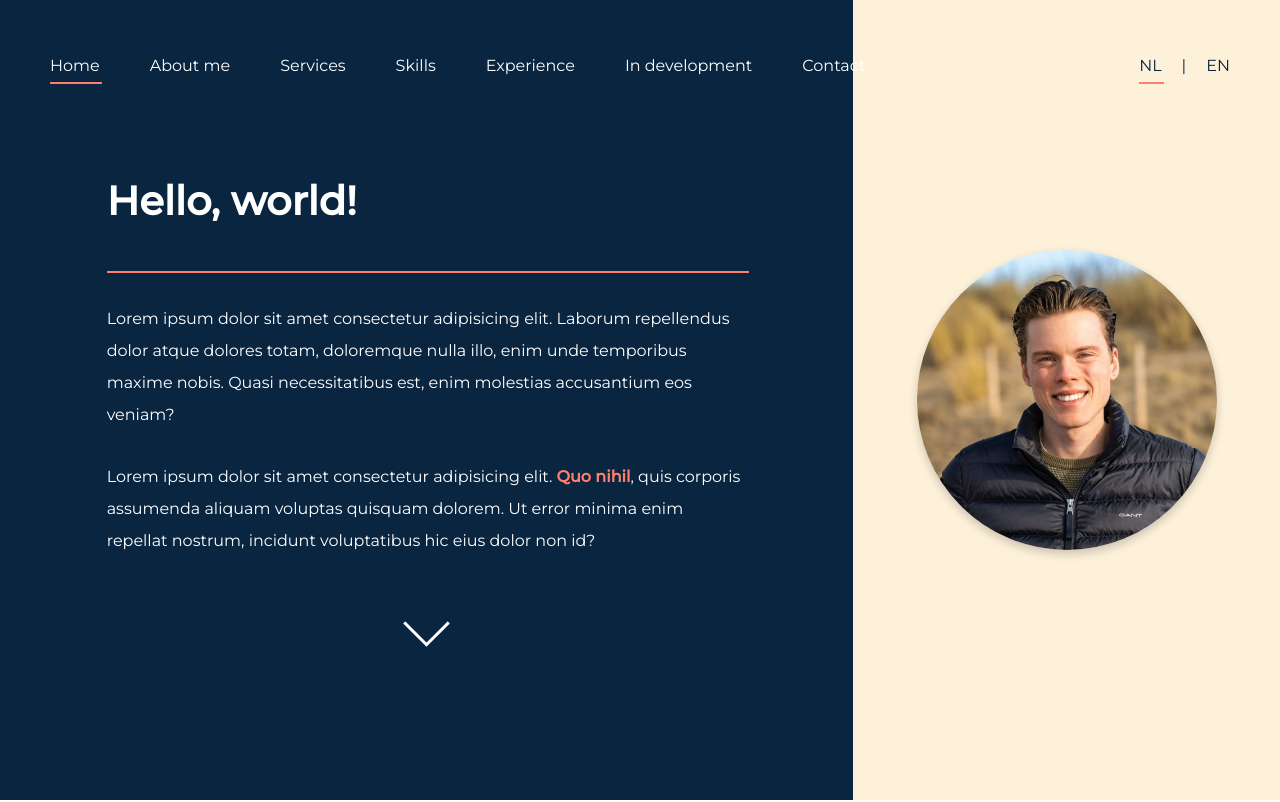
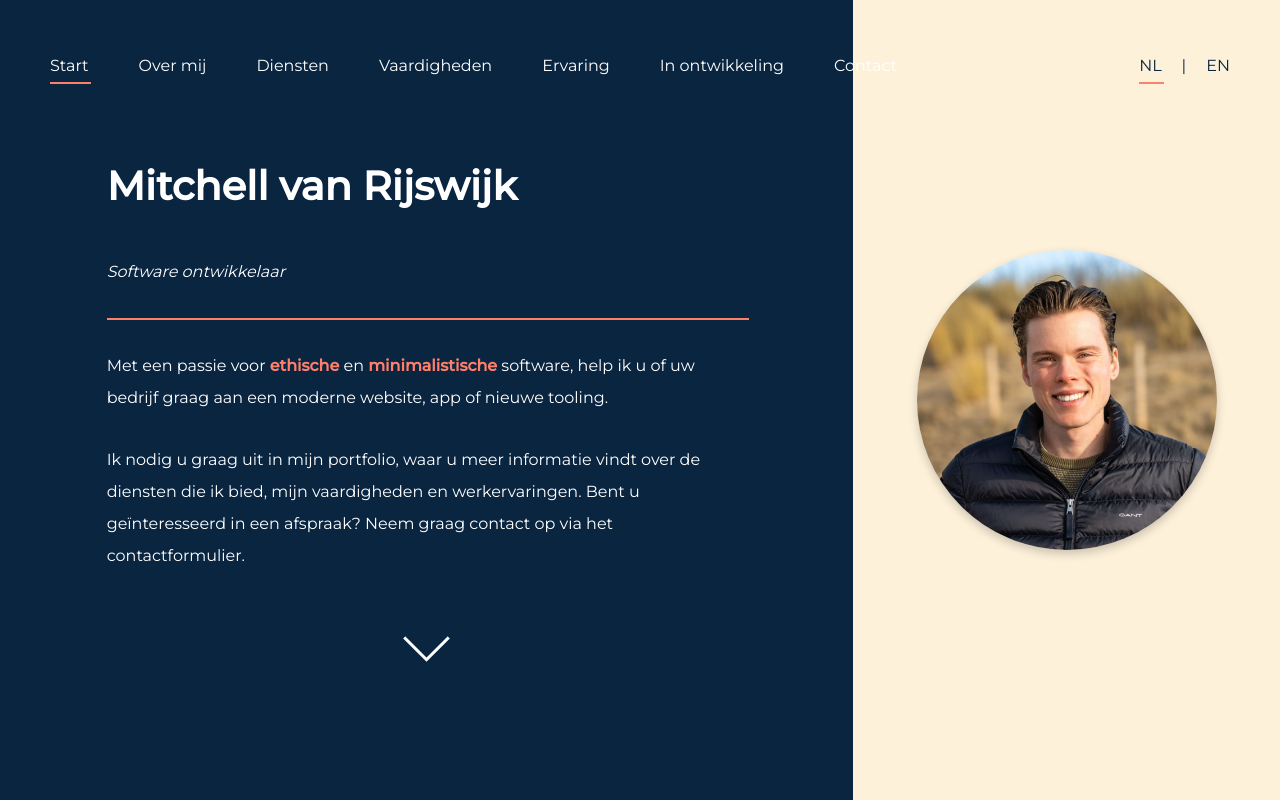
Before and after one commit to MitchellvanR/portfolio-v2, an Angular app: page / in a window 1280 px wide. Shown: the top 802 px of the page. Built offline with nearby package versions, Linux system fonts and the light colour scheme.

Commit message:
Add language toggle functionality

```diff
--- a/src/app/app.html
+++ b/src/app/app.html
@@ -2,10 +2,11 @@
     [activeSectionIndex]="currentSectionIndex"
     [theme]="currentTheme"
     [activeLanguage]="activeLanguage"
-    (sectionChange)="onSectionChange($event)">
+    (sectionChange)="onSectionChange($event)"
+    (languageChange)="onLanguageChange($event)">
 </app-navigation>
 <main>
-    <app-splash (sectionChange)="onSectionChange($event)"></app-splash>
+    <app-splash [activeLanguage]="activeLanguage" (sectionChange)="onSectionChange($event)"></app-splash>
     <app-about></app-about>
     <app-services></app-services>
     <app-skills></app-skills>
--- a/src/app/app.ts
+++ b/src/app/app.ts
@@ -25,6 +25,13 @@ export class App {
   currentTheme: 'light' | 'dark' = 'dark';
   activeLanguage: 'NL' | 'EN' = 'NL';
 
+  constructor() {
+    const savedLang = localStorage.getItem('activeLanguage') as 'NL' | 'EN' | null
+    if (savedLang) {
+      this.activeLanguage = savedLang;
+    }
+  }
+
   ngAfterViewInit() {
     this.sections = Array.from(document.querySelectorAll('main article')) as HTMLElement[];
 
@@ -50,6 +57,11 @@ export class App {
     this.currentSectionIndex = index
     const theme = this.sections[index].dataset['theme'] as 'light' | 'dark'
     this.currentTheme = theme || 'light'
+  }
+
+  onLanguageChange(lang: 'NL' | 'EN') {
+    this.activeLanguage = lang
+    localStorage.setItem('activeLanguage', lang)
   }
 
   @HostListener('wheel', ['$event'])
--- a/src/app/navigation/navigation.html
+++ b/src/app/navigation/navigation.html
@@ -5,7 +5,7 @@
             *ngFor="let section of sections; let i = index"
             [class.active]="i === activeSectionIndex"
             (click)="scrollToSection(i)">
-            {{ section.text }}
+            {{ text.items[i] }}
             @if (i === activeSectionIndex) {
                 <div class="hr-accent"></div>
             }
@@ -15,7 +15,8 @@
     <ul class="language">
         <li
             class="clickable-list-item"
-            [class.active]="activeLanguage === 'NL'">
+            [class.active]="activeLanguage === 'NL'"
+            (click)="toggleLanguage('NL')">
             NL
             @if (activeLanguage === 'NL') {
                 <div class="hr-accent"></div>
@@ -24,7 +25,8 @@
         <li>|</li>
         <li
             class="clickable-list-item"
-            [class.active]="activeLanguage === 'EN'">
+            [class.active]="activeLanguage === 'EN'"
+            (click)="toggleLanguage('EN')">
             EN
             @if (activeLanguage === 'EN') {
                 <div class="hr-accent"></div>
--- a/src/app/navigation/navigation.ts
+++ b/src/app/navigation/navigation.ts
@@ -1,5 +1,6 @@
 import { Component, EventEmitter, Input, Output } from '@angular/core';
 import { CommonModule, ViewportScroller } from '@angular/common';
+import { TRANSLATIONS } from '../translations';
 
 @Component({
   selector: 'app-navigation',
@@ -9,10 +10,11 @@ import { CommonModule, ViewportScroller } from '@angular/common';
 })
 export class Navigation {
   @Input() activeSectionIndex!: number;
-  @Input() theme: 'light' | 'dark' = 'light';
-  @Input() activeLanguage: 'NL' | 'EN' = 'NL';
+  @Input() theme: 'light' | 'dark' = 'light'
+  @Input() activeLanguage: 'NL' | 'EN' = 'NL'
 
-  @Output() sectionChange = new EventEmitter<number>();
+  @Output() sectionChange = new EventEmitter<number>()
+  @Output() languageChange = new EventEmitter<'NL' | 'EN'>()
 
   sections = [
     {text: 'Home', target: "targetSplash"},
@@ -25,8 +27,16 @@ export class Navigation {
 
   constructor(private scroller: ViewportScroller) {}
 
+  get text() {
+    return TRANSLATIONS[this.activeLanguage].navigation
+  }
+
   get isSplash(): boolean {
     return this.activeSectionIndex === 0;
+  }
+
+  toggleLanguage(lang: 'NL' | 'EN') {
+    this.languageChange.emit(lang)
   }
 
   scrollToSection(index: number) {
--- a/src/app/splash/splash-info/splash-info.html
+++ b/src/app/splash/splash-info/splash-info.html
@@ -1,9 +1,11 @@
 <section class="splash-info-section">
     <div class="info-container">
-        <h1>Hello, world!</h1>
+        <h1>{{ text.title }}</h1>
+        <p><i>{{ text.subtitle }}</i></p>
         <div class="hr-accent"></div>
-        <p>Lorem ipsum dolor sit amet consectetur adipisicing elit. Laborum repellendus dolor atque dolores totam, doloremque nulla illo, enim unde temporibus maxime nobis. Quasi necessitatibus est, enim molestias accusantium eos veniam?</p>
-        <p>Lorem ipsum dolor sit amet consectetur adipisicing elit. <b style="color: var(--accent-color)">Quo nihil</b>, quis corporis assumenda aliquam voluptas quisquam dolorem. Ut error minima enim repellat nostrum, incidunt voluptatibus hic eius dolor non id?</p>
+        @for (paragraph of text.paragraphs; track paragraph) {
+            <p [innerHTML]="paragraph"></p>
+        }
         <div class="scroll-down" (click)="scrollToAbout()"></div>
     </div>
 </section>
--- a/src/app/splash/splash-info/splash-info.ts
+++ b/src/app/splash/splash-info/splash-info.ts
@@ -1,5 +1,6 @@
 import { ViewportScroller } from '@angular/common';
-import { Component, EventEmitter, Output } from '@angular/core';
+import { Component, EventEmitter, Input, Output } from '@angular/core';
+import { TRANSLATIONS } from '../../translations';
 
 @Component({
   selector: 'app-splash-info',
@@ -8,9 +9,15 @@ import { Component, EventEmitter, Output } from '@angular/core';
   styleUrl: './splash-info.css'
 })
 export class SplashInfo {
+  @Input() activeLanguage: 'NL'| 'EN' = 'NL'
+
   @Output() sectionChange = new EventEmitter<number>()
 
   constructor(private scroller: ViewportScroller) {}
+
+  get text() {
+    return TRANSLATIONS[this.activeLanguage].splash
+  }
 
   scrollToAbout() {
     this.scroller.scrollToAnchor("targetAbout")
--- a/src/app/splash/splash.html
+++ b/src/app/splash/splash.html
@@ -1,4 +1,4 @@
 <article class="splash" data-theme="dark" id="targetSplash">
-  <app-splash-info (sectionChange)="onSplashInfoSectionChange($event)"></app-splash-info>
+  <app-splash-info [activeLanguage]="activeLanguage" (sectionChange)="onSplashInfoSectionChange($event)"></app-splash-info>
   <app-splash-photo></app-splash-photo>
 </article>
--- a/src/app/splash/splash.ts
+++ b/src/app/splash/splash.ts
@@ -1,4 +1,4 @@
-import { Component, EventEmitter, Output } from '@angular/core';
+import { Component, EventEmitter, Input, Output } from '@angular/core';
 import { SplashInfo } from "./splash-info/splash-info";
 import { SplashPhoto } from "./splash-photo/splash-photo";
 
@@ -9,6 +9,8 @@ import { SplashPhoto } from "./splash-photo/splash-photo";
   styleUrl: './splash.css'
 })
 export class Splash {
+  @Input() activeLanguage: 'NL' | 'EN' = 'NL'
+
   @Output() sectionChange = new EventEmitter<number>()
 
   onSplashInfoSectionChange(index: number) {
--- /dev/null
+++ b/src/app/translations.ts
@@ -0,0 +1,52 @@
+export const TRANSLATIONS = {
+    NL: {
+        about: {
+            title: 'Over mij',
+            paragraphs: [
+
+            ]
+        },
+        navigation: {
+            items: ['Start', 'Over mij', 'Diensten', 'Vaardigheden', 'Ervaring', 'In ontwikkeling', 'Contact']
+        },
+        services: {
+
+        },
+        skills: {
+
+        },
+        splash: {
+            title: 'Mitchell van Rijswijk',
+            subtitle: 'Software ontwikkelaar',
+            paragraphs: [
+                'Met een passie voor <b>ethische</b> en <b>minimalistische</b> software, help ik u of uw bedrijf graag aan een moderne website, app of nieuwe tooling.',
+                'Ik nodig u graag uit in mijn portfolio, waar u meer informatie vindt over de diensten die ik bied, mijn vaardigheden en werkervaringen. Bent u geïnteresseerd in een afspraak? Neem graag contact op via het contactformulier.'
+            ]
+        }
+    },
+    EN: {
+        about: {
+            title: 'About me',
+            paragraphs: [
+
+            ]
+        },
+        navigation: {
+            items: ['Home', 'About me', 'Services', 'Skills', 'Experience', 'In development', 'Contact']
+        },
+        services: {
+
+        },
+        skills: {
+
+        },
+        splash: {
+            title: 'Mitchell van Rijswijk',
+            subtitle: 'Software developer',
+            paragraphs: [
+                'With a passion for <b>ethical</b> and <b>minimalist</b> software, I will gladly help you or your company with a modern new website, app, or tooling.',
+                'I humbly invite you to read my portfolio, where you will find more information about the services offer, my skills and my experiences. Are you interested in an appointment? Please feel free to contact me through the contact form.'
+            ]
+        }
+    }
+}
--- a/src/styles.css
+++ b/src/styles.css
@@ -20,6 +20,10 @@ html {
   scroll-behavior: smooth;
 }
 
+b {
+  color: var(--accent-color);
+}
+
 h1, p, li {
   color: var(--text-color-light);
   font-family: 'Montserrat', sans-serif;
```
